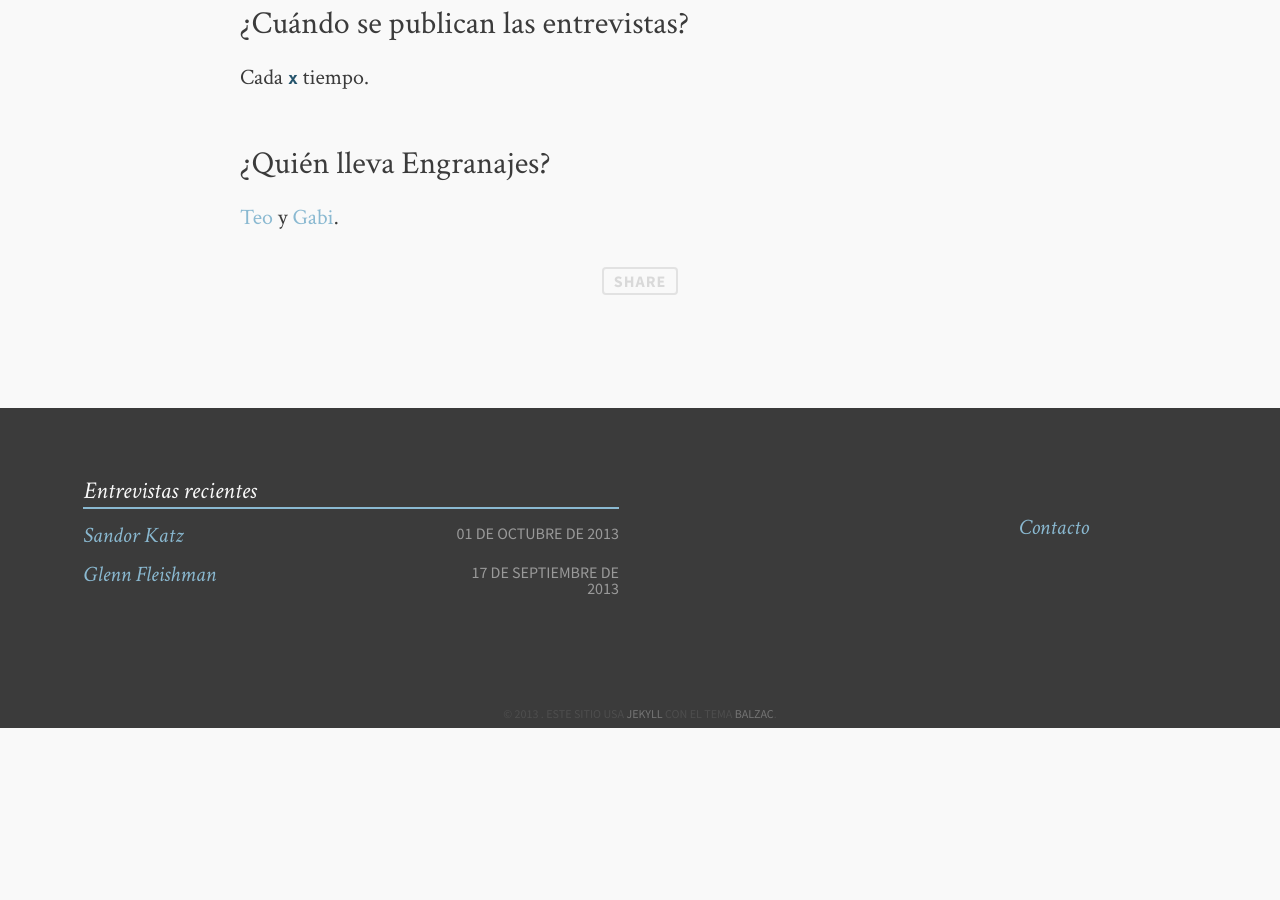
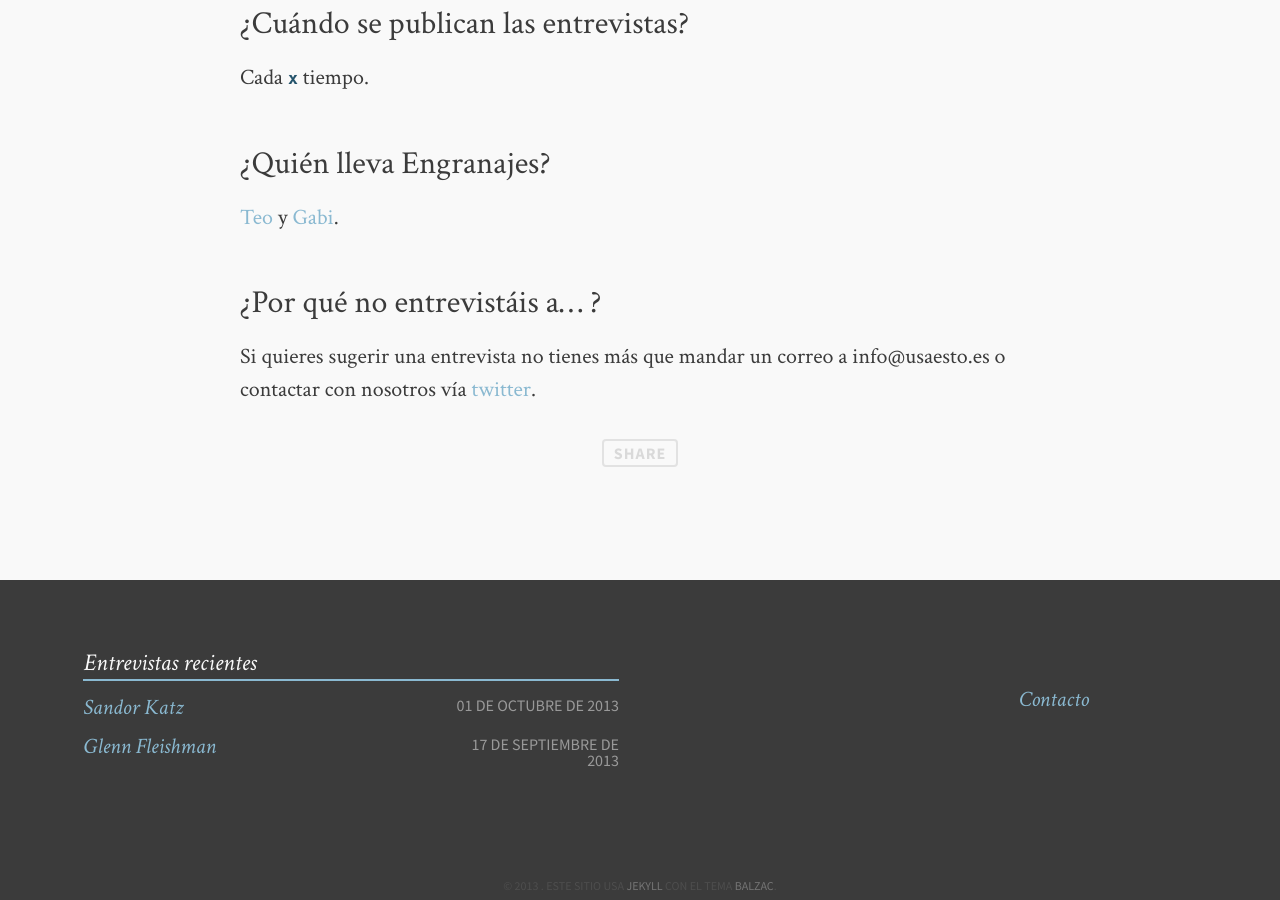
Before and after one commit to teoruiz/usaesto, a Jekyll site: the page built from about.md, in a window 1280 px wide and 900 px high, scrolled down 1024 px. Built offline with Jekyll 4.4.1, drawn with Linux system fonts in a browser that asks for light colours; Markdown is read by kramdown in place of the engine named in the settings; comment, search, counter and statistics services are not loaded; before the commit the page ends 1752 px from its top, so only the background shows below that.

Commit message:
Pequeña sección de sugerencias

```diff
--- a/about.md
+++ b/about.md
@@ -16,8 +16,13 @@ Cada `x` tiempo.
 
 [Teo][teo] y [Gabi][gabi].
 
+### ¿Por qué no entrevistáis a... ?
+
+Si quieres sugerir una entrevista no tienes más que mandar un correo a info@usaesto.es o contactar con nosotros vía [twitter][twitter].
+
 
 [the-setup]: http://usesthis.com/
 [daniel-bogan]: https://twitter.com/waferbaby
 [teo]: http://teoruiz.com
 [gabi]: http://gabi.is
+[twitter]: http://twitter.com/usa_esto
```
